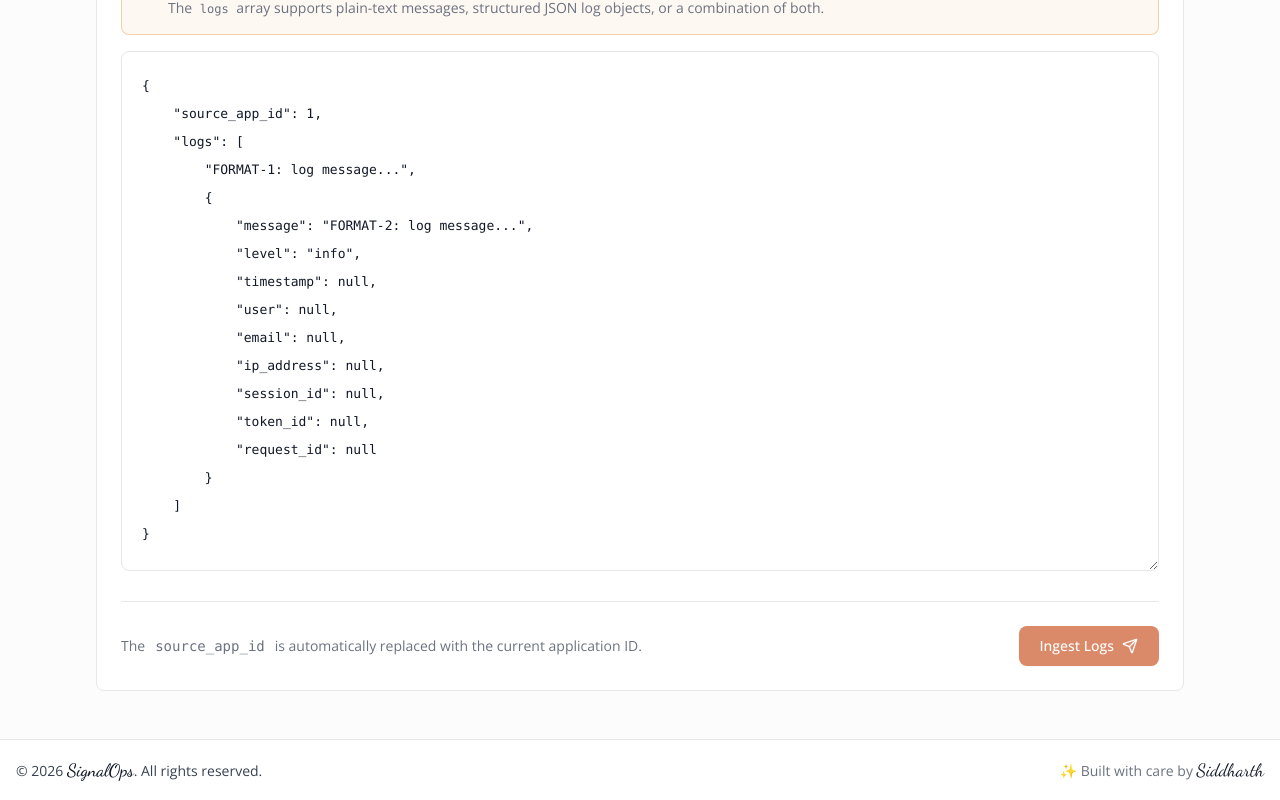
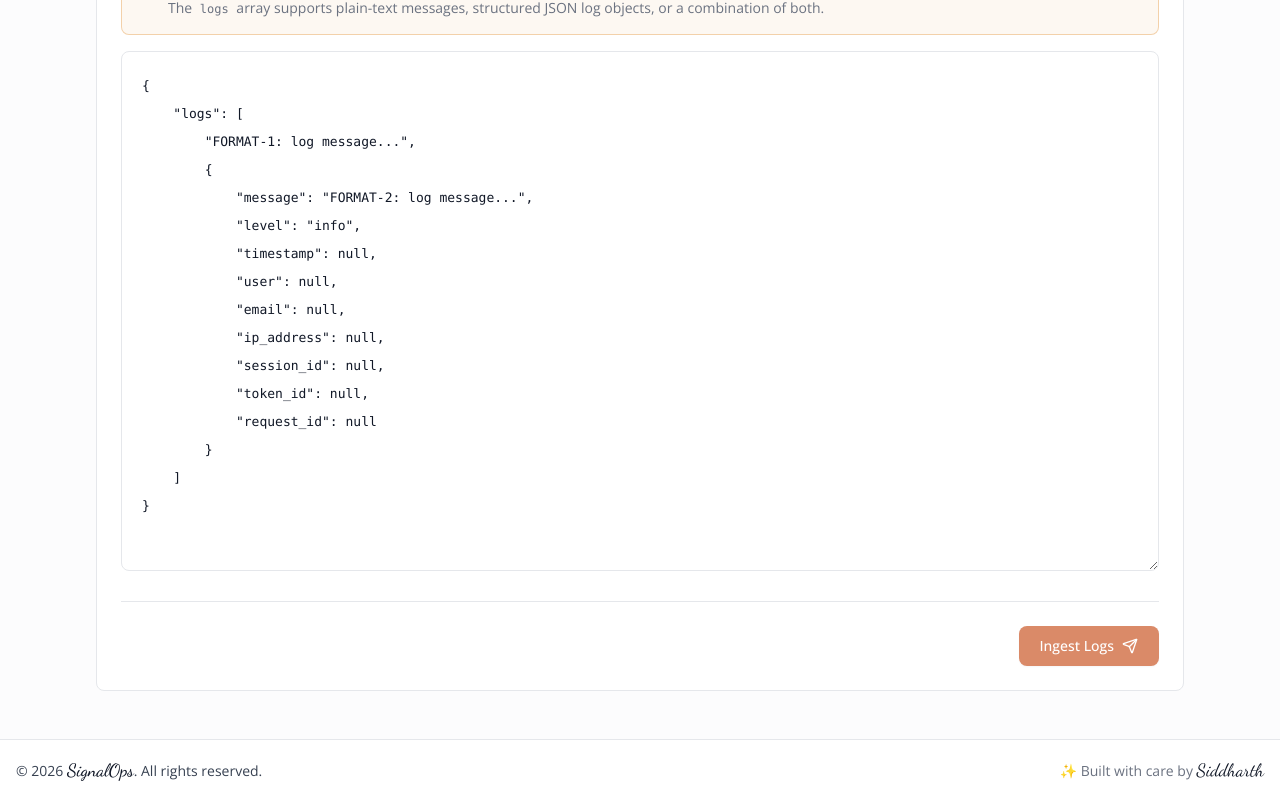
Before and after one commit to siddharthk8/SignalOps, a React (Vite) app in the folder frontend/: page /source-apps/1/ingestion/playground in a window 1280 px wide. Shown: the part 414-1214 px from the top of the page. Built offline with nearby package versions, Linux system fonts and the light colour scheme; no server answers; sample sign-in values are in the browser's storage.

Commit message:
refactor: update SAMPLE_PAYLOAD function to remove sourceAppId dependency and improve default JSON structure

```diff
--- a/frontend/package.json
+++ b/frontend/package.json
@@ -1,7 +1,7 @@
 {
 	"name": "signalops-frontend",
 	"private": true,
-	"version": "2.3.4",
+	"version": "2.3.5",
 	"type": "module",
 	"scripts": {
 		"dev": "vite",
--- a/frontend/src/core/api/customClient.ts
+++ b/frontend/src/core/api/customClient.ts
@@ -38,7 +38,8 @@ authenticatedClient.instance.interceptors.response.use(
 
 		if (
 			status === 401 &&
-			message === "Access token expired." &&
+			(message === "Access token expired." ||
+				message === "Could not validate credentials.") &&
 			originalRequest &&
 			!originalRequest._retry
 		) {
--- a/frontend/src/pages/protected/IngestionPlayground.jsx
+++ b/frontend/src/pages/protected/IngestionPlayground.jsx
@@ -11,8 +11,7 @@ import FormMessage from "@/components/Form/FormMessage";
 import authenticatedClient from "@/core/api/customClient";
 import { handleServerErrorOnMutate } from "@/shared/utils/handleServerErrorOnMutate";
 
-const SAMPLE_PAYLOAD = (sourceAppId) => ({
-	source_app_id: Number(sourceAppId),
+const SAMPLE_PAYLOAD = () => ({
 	logs: [
 		"FORMAT-1: log message...",
 		{
@@ -33,10 +32,7 @@ export default function IngestionPlayload() {
 	const navigate = useNavigate();
 	const { sourceAppId } = useParams();
 
-	const defaultJson = useMemo(
-		() => JSON.stringify(SAMPLE_PAYLOAD(sourceAppId), null, 4),
-		[sourceAppId],
-	);
+	const defaultJson = useMemo(() => JSON.stringify(SAMPLE_PAYLOAD(), null, 4), []);
 
 	const {
 		register,
@@ -176,15 +172,7 @@ export default function IngestionPlayload() {
 							<p className="text-error mt-2 text-sm">{errors.payload.message}</p>
 						)}
 
-						<div className="border-border mt-6 flex items-center justify-between border-t pt-6">
-							<div className="text-t-muted text-sm">
-								The
-								<span className="bg-muted mx-1 rounded px-1.5 py-0.5 font-mono">
-									source_app_id
-								</span>
-								is automatically replaced with the current application ID.
-							</div>
-
+						<div className="border-border mt-6 flex items-center justify-end border-t pt-6">
 							<Button
 								type="submit"
 								loading={isPending}
```
Also changed, not shown: 1 other file (tests, documents, lock files or other folders).
